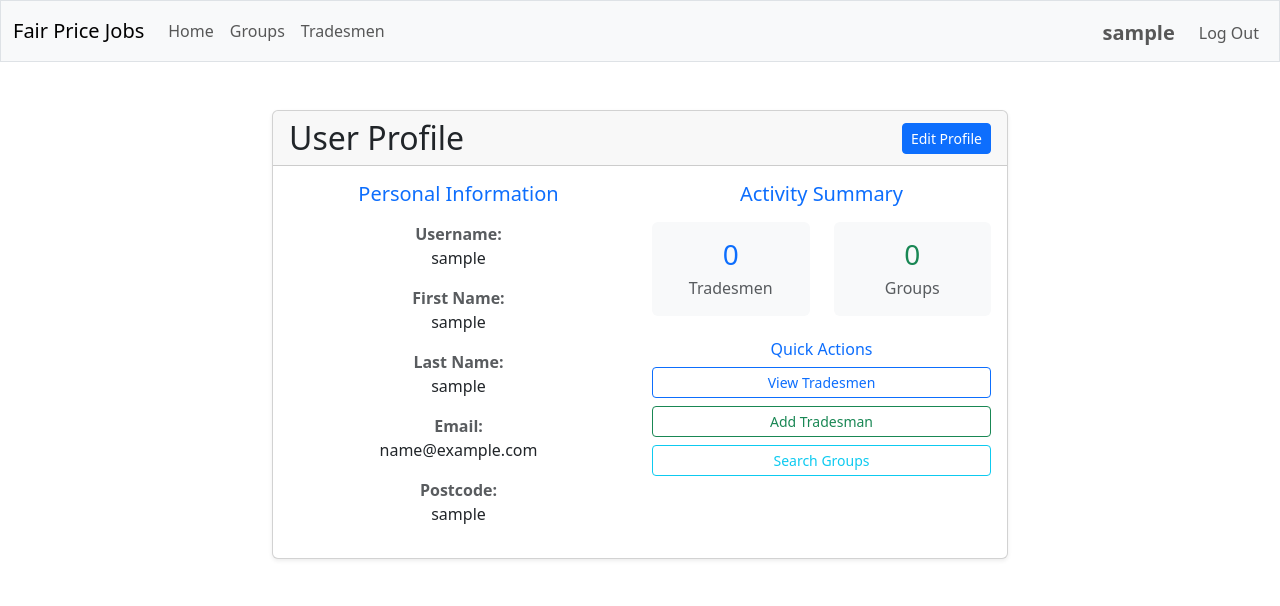
After one commit to kevinruns/fair-price-jobs, a Flask app: page /user_profile/1 in a window 1280 px wide. The commit adds this page. Shown: the top 606 px of the page. Run offline with Flask 3, Linux system fonts and the light colour scheme; the visitor is signed in with stand-in values (Sample User, id 1); data comes from the database, SQL or seed files in the repository; some libraries are stand-ins or nearby versions.

Commit message:
add user profile

```diff
--- a/app.py
+++ b/app.py
@@ -99,14 +99,17 @@ def index():
         # Paginate the results
         paginated_groups, total_pages = paginate(groups_list, page, per_page)
 
-        # Fetch tradesmen added by the current user
+        # Fetch tradesmen added by the current user with added by info
         tradesmen = db.execute("""
             SELECT t.*,
                    COUNT(j.id) as job_count,
-                   AVG(j.rating) as avg_rating
+                   AVG(j.rating) as avg_rating,
+                   u.username as added_by_username,
+                   u.id as added_by_user_id
             FROM tradesmen t
             JOIN user_tradesmen ut ON t.id = ut.tradesman_id
             LEFT JOIN jobs j ON t.id = j.tradesman_id
+            JOIN users u ON ut.user_id = u.id
             WHERE ut.user_id = ?
             GROUP BY t.id
             ORDER BY t.family_name, t.first_name, t.company_name
@@ -857,6 +860,82 @@ def search_tradesmen():
     return render_template("search_tradesmen.html", trades=trades)
 
 
+@app.route("/user_profile/<int:user_id>")
+@login_required
+def user_profile(user_id):
+    """Show user profile with basic information"""
+    db = get_db()
+    cursor = db.cursor()
+
+    # Get user information
+    cursor.execute("SELECT id, username, firstname, lastname, email, postcode FROM users WHERE id = ?", (user_id,))
+    user = cursor.fetchone()
+
+    if not user:
+        flash("User not found.", "error")
+        return redirect(url_for("index"))
+
+    # Get tradesmen count for this user
+    cursor.execute("SELECT COUNT(*) as tradesmen_count FROM user_tradesmen WHERE user_id = ?", (user_id,))
+    tradesmen_count = cursor.fetchone()['tradesmen_count']
+
+    # Get groups count for this user
+    cursor.execute("SELECT COUNT(*) as groups_count FROM user_groups WHERE user_id = ? AND status != 'pending'", (user_id,))
+    groups_count = cursor.fetchone()['groups_count']
+
+    return render_template("user_profile.html",
+                         user=dict(user),
+                         tradesmen_count=tradesmen_count,
+                         groups_count=groups_count)
+
+
+@app.route("/edit_profile", methods=["GET", "POST"])
+@login_required
+def edit_profile():
+    """Edit current user's profile"""
+    db = get_db()
+    cursor = db.cursor()
+    user_id = session["user_id"]
+
+    if request.method == "POST":
+        # Get form data
+        firstname = request.form.get("firstname")
+        lastname = request.form.get("lastname")
+        email = request.form.get("email")
+        postcode = request.form.get("postcode")
+
+        # Basic validation
+        if not all([firstname, lastname, email, postcode]):
+            flash("All fields are required.", "error")
+            return redirect(url_for("edit_profile"))
+
+        try:
+            # Update user profile
+            cursor.execute("""
+                UPDATE users
+                SET firstname = ?, lastname = ?, email = ?, postcode = ?
+                WHERE id = ?
+            """, (firstname, lastname, email, postcode, user_id))
+
+            db.commit()
+            flash("Profile updated successfully!", "success")
+            return redirect(url_for("user_profile", user_id=user_id))
+        except Exception as e:
+            db.rollback()
+            flash(f"An error occurred: {str(e)}", "error")
+            return redirect(url_for("edit_profile"))
+
+    # GET request - show current user data
+    cursor.execute("SELECT id, username, firstname, lastname, email, postcode FROM users WHERE id = ?", (user_id,))
+    user = cursor.fetchone()
+
+    if not user:
+        flash("User not found.", "error")
+        return redirect(url_for("index"))
+
+    return render_template("edit_profile.html", user=dict(user))
+
+
 @app.route("/user_tradesmen/<int:user_id>")
 @login_required
 def user_tradesmen(user_id):
--- a/templates/index.html
+++ b/templates/index.html
@@ -28,6 +28,7 @@
                                 <th>Trade</th>
                                 <th>Phone</th>
                                 <th>Rating</th>
+                                <th>Added By</th>
                             </tr>
                         </thead>
                         <tbody>
@@ -41,6 +42,11 @@
                                     <td>{{ tradesman.trade }}</td>
                                     <td>{{ tradesman.phone_number }}</td>
                                     <td>{{ tradesman.rating }}</td>
+                                    <td>
+                                        <a href="{{ url_for('user_profile', user_id=tradesman.added_by_user_id) }}" class="text-decoration-none">
+                                            <span class="text-info">{{ tradesman.added_by_username }}</span>
+                                        </a>
+                                    </td>
                                 </tr>
                             {% endfor %}
                         </tbody>
--- a/templates/layout.html
+++ b/templates/layout.html
@@ -42,7 +42,7 @@
                         </ul>
                         <ul class="navbar-nav ms-auto mt-1 align-items-center">
                             <li class="nav-item me-3">
-                                <span class="nav-link fs-5 fw-bold p-0"> {{ session.username }}</span>
+                                <a class="nav-link fs-5 fw-bold p-0" href="{{ url_for('user_profile', user_id=session.user_id) }}">{{ session.username }}</a>
                             </li>
                             <li class="nav-item">
                                 <a class="nav-link" href="/logout">Log Out</a>
--- /dev/null
+++ b/templates/user_profile.html
@@ -0,0 +1,83 @@
+{% extends "layout.html" %}
+
+{% block title %}{{ user.firstname }} {{ user.lastname }} - Profile{% endblock %}
+
+{% block main %}
+<div class="container">
+    <div class="row justify-content-center">
+        <div class="col-md-8">
+            <div class="card shadow-sm">
+                <div class="card-header">
+                    <div class="d-flex justify-content-between align-items-center">
+                        <h2 class="mb-0">User Profile</h2>
+                        {% if session.user_id == user.id %}
+                            <a href="{{ url_for('edit_profile') }}" class="btn btn-primary btn-sm">
+                                <i class="fas fa-edit"></i> Edit Profile
+                            </a>
+                        {% endif %}
+                    </div>
+                </div>
+                <div class="card-body">
+                    <div class="row">
+                        <div class="col-md-6">
+                            <h5 class="text-primary mb-3">Personal Information</h5>
+                            <div class="mb-3">
+                                <label class="fw-bold text-muted">Username:</label>
+                                <p class="mb-1">{{ user.username }}</p>
+                            </div>
+                            <div class="mb-3">
+                                <label class="fw-bold text-muted">First Name:</label>
+                                <p class="mb-1">{{ user.firstname }}</p>
+                            </div>
+                            <div class="mb-3">
+                                <label class="fw-bold text-muted">Last Name:</label>
+                                <p class="mb-1">{{ user.lastname }}</p>
+                            </div>
+                            <div class="mb-3">
+                                <label class="fw-bold text-muted">Email:</label>
+                                <p class="mb-1">{{ user.email }}</p>
+                            </div>
+                            <div class="mb-3">
+                                <label class="fw-bold text-muted">Postcode:</label>
+                                <p class="mb-1">{{ user.postcode }}</p>
+                            </div>
+                        </div>
+                        <div class="col-md-6">
+                            <h5 class="text-primary mb-3">Activity Summary</h5>
+                            <div class="row">
+                                <div class="col-6">
+                                    <div class="text-center p-3 bg-light rounded">
+                                        <h3 class="text-primary mb-1">{{ tradesmen_count }}</h3>
+                                        <p class="text-muted mb-0">Tradesmen</p>
+                                    </div>
+                                </div>
+                                <div class="col-6">
+                                    <div class="text-center p-3 bg-light rounded">
+                                        <h3 class="text-success mb-1">{{ groups_count }}</h3>
+                                        <p class="text-muted mb-0">Groups</p>
+                                    </div>
+                                </div>
+                            </div>
+
+                            <div class="mt-4">
+                                <h6 class="text-primary mb-2">Quick Actions</h6>
+                                <div class="d-grid gap-2">
+                                    <a href="{{ url_for('user_tradesmen', user_id=user.id) }}" class="btn btn-outline-primary btn-sm">
+                                        <i class="fas fa-users"></i> View Tradesmen
+                                    </a>
+                                    <a href="{{ url_for('add_tradesman') }}" class="btn btn-outline-success btn-sm">
+                                        <i class="fas fa-plus"></i> Add Tradesman
+                                    </a>
+                                    <a href="{{ url_for('search_groups') }}" class="btn btn-outline-info btn-sm">
+                                        <i class="fas fa-search"></i> Search Groups
+                                    </a>
+                                </div>
+                            </div>
+                        </div>
+                    </div>
+                </div>
+            </div>
+        </div>
+    </div>
+</div>
+{% endblock %}
```
Also changed, not shown: templates/edit_profile.html (added, +63 -0 lines), 1 other file.
